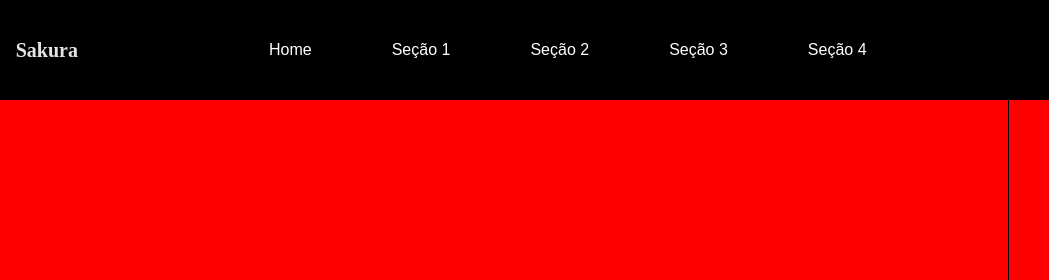
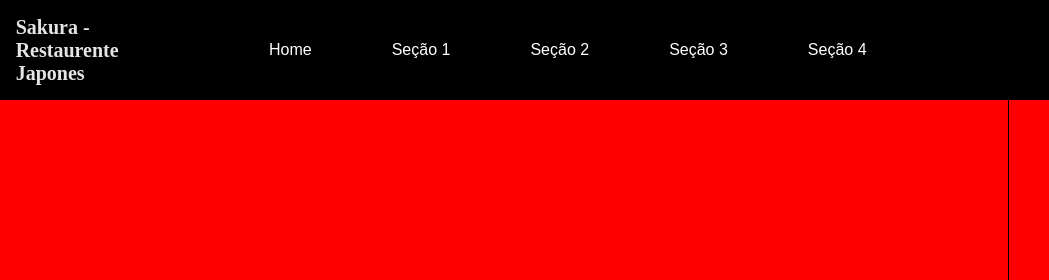
Before and after one commit to profRafaelRibas/Projeto-Card-pio-2, a plain HTML site: page index.html in a window 1280 px wide. Shown: the top 280 px of the page, 231-1280 px from the left. Drawn offline with Linux system fonts and the light colour scheme.

Commit message:
Atualização

```diff
--- a/index.html
+++ b/index.html
@@ -11,7 +11,7 @@
         <a href="index.html">
         <div class="logo">
             <img src="https://cdn-icons-png.flaticon.com/512/1996/1996068.png" >
-            <h1>Sakura</h1>
+            <h1>Sakura - Restaurente Japones</h1>
         </div>
         </a>
 
```
